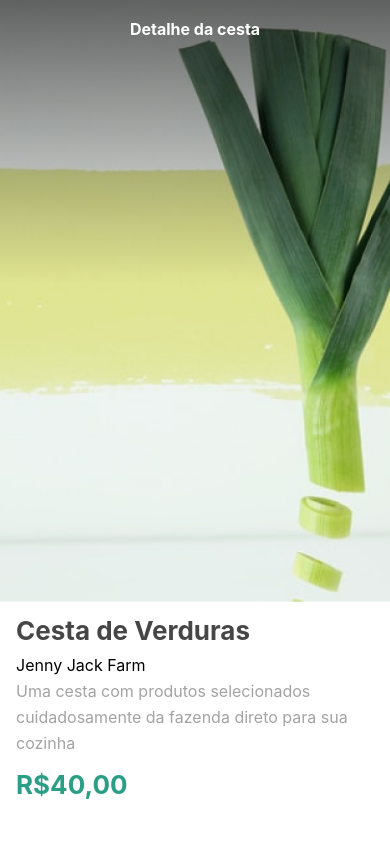
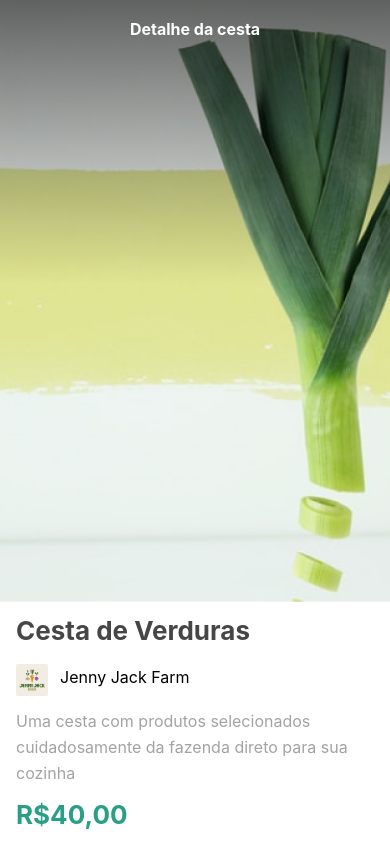
Before and after one commit to andregtalima/orgs-cesta, a React Native app: screen / in a window 390 px wide. Built offline with nearby package versions, Linux system fonts and the light colour scheme.

Commit message:
style view image

```diff
--- a/src/telas/Cesta.js
+++ b/src/telas/Cesta.js
@@ -2,6 +2,7 @@ import React from 'react';
 import { StyleSheet, Image, Dimensions, Text, View } from 'react-native';
 
 import topo from '../../assets/topo.png';
+import logo from '../../assets/logo.png'
 
 const width = Dimensions.get('screen').width
 
@@ -13,8 +14,8 @@ export default function Cesta() {
 
             <View style={styles.cesta}>
                 <Text style={styles.name}>Cesta de Verduras</Text>
-                <View>
-                    <Image />
+                <View style={styles.farm}>
+                    <Image source={logo} style={styles.logo}/>
                     <Text style={styles.nameFarm}>Jenny Jack Farm</Text>
                 </View>
                 <Text style={styles.description}>Uma cesta com produtos selecionados cuidadosamente da fazenda direto para sua cozinha</Text>
@@ -49,6 +50,15 @@ const styles = StyleSheet.create({
         lineHeight: 42,
         fontWeight: 'bold'
     },
+    farm: {
+        flexDirection: 'row',
+        gap: 12,
+        paddingVertical: 12,
+    },
+    logo: {
+        width: 32,
+        height: 32,
+    },
     nameFarm: {
         fontSize: 16,
         lineHeight: 26,
```
